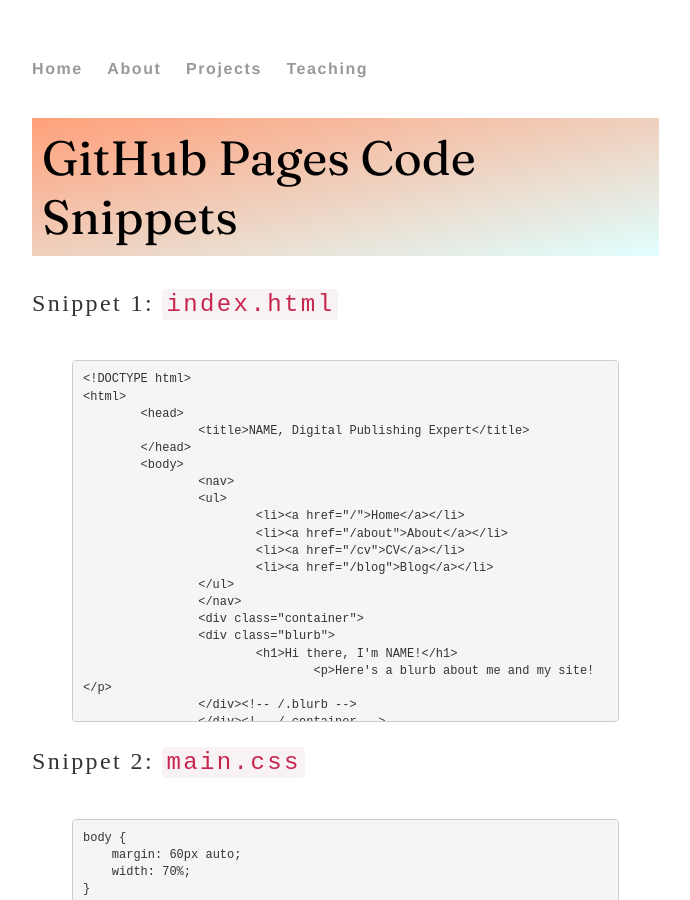
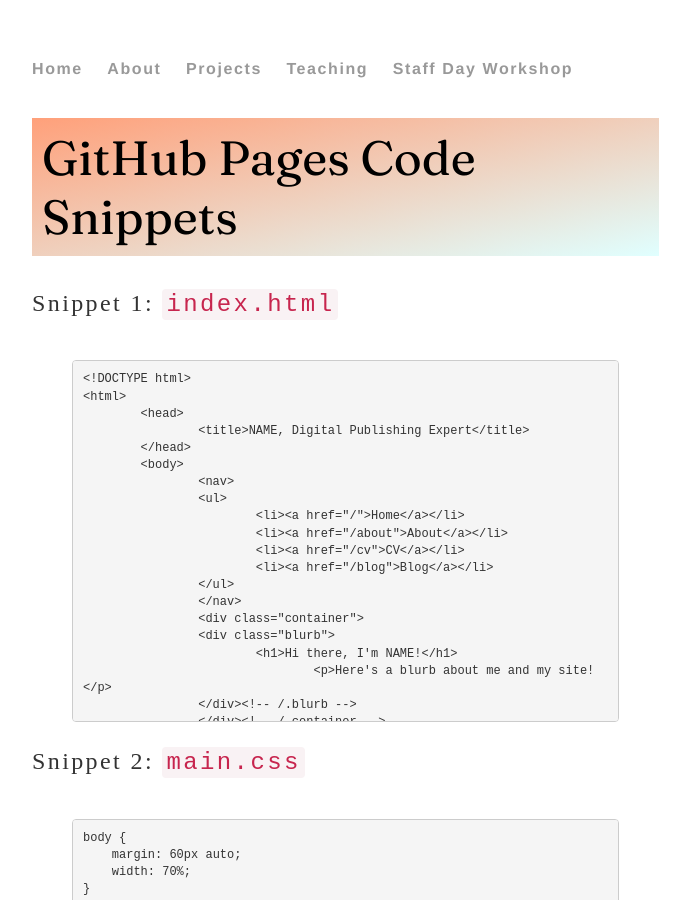
Before and after one commit to nhomenda/nhomenda.github.io, a Jekyll site: the page built from staff-day.html, in a window 1280 px wide and 900 px high. Shown: the whole window, without its empty margins (160-850 px from the left). Built offline with Jekyll 4.4.1, drawn with Linux system fonts in a browser that asks for light colours.

Commit message:
Update default.html

```diff
--- a/_layouts/default.html
+++ b/_layouts/default.html
@@ -15,6 +15,7 @@
 		        	<li><a href="/about">About</a></li>
 				<li><a href="/projects">Projects</a></li>
 				<li><a href="/teaching">Teaching</a></li>
+				<li><a href="/staff-day.html">Staff Day Workshop</a></li>
 	    		</ul>
 			</nav>
 			<div class="container">
```
